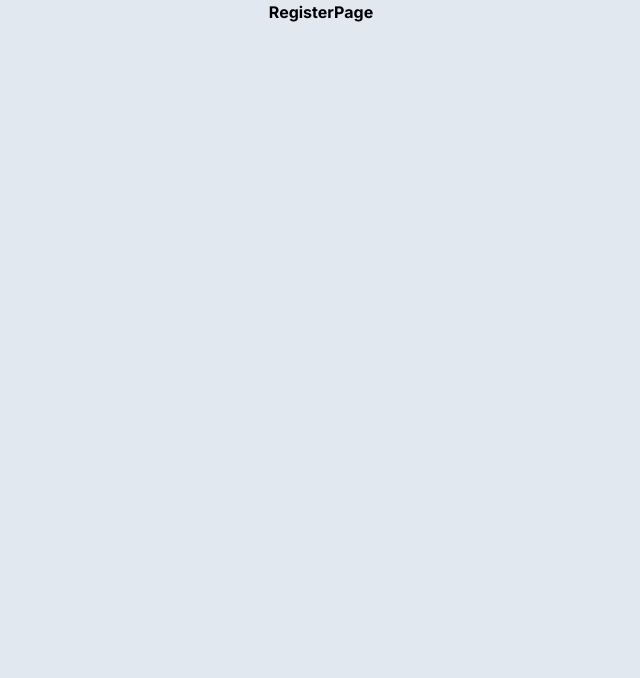
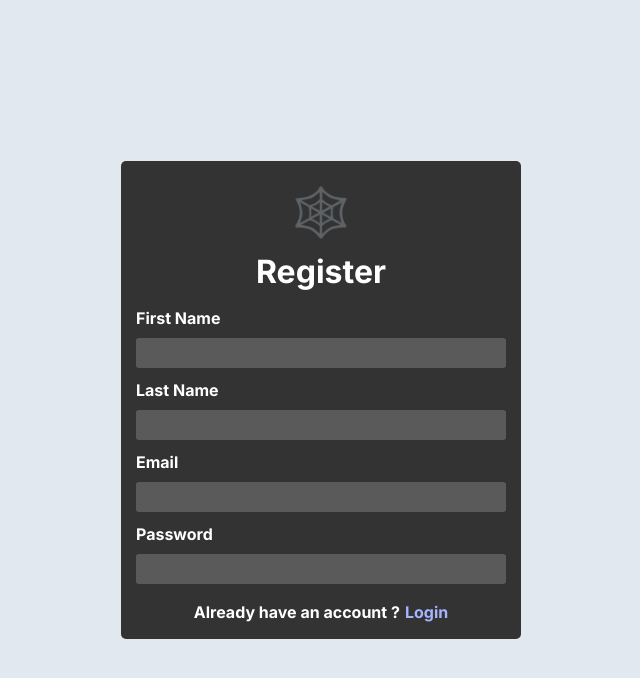
Before and after one commit to branimir1111/social-app, a React (Vite) app in the folder frontend/: page /register in a window 1280 px wide. Shown: the top 678 px of the page, without its empty margins (319-959 px from the left). Built offline with nearby package versions, Linux system fonts and the light colour scheme.

Commit message:
start of register and login pages

```diff
--- a/frontend/src/pages/LoginPage.jsx
+++ b/frontend/src/pages/LoginPage.jsx
@@ -1,4 +1,42 @@
+import { Link } from "react-router-dom";
 const LoginPage = () => {
-  return <div>LoginPage</div>;
+  return (
+    <div className="w-screen h-screen flex justify-center items-center">
+      <div className="w-[400px] bg-[#333333] rounded-[5px] p-[15px] text-white">
+        {/* logo */}
+        <div className="text-[3rem] text-center">
+          <Link to="/">🕸️</Link>
+        </div>
+        {/* title  */}
+        <h1 className="text-[2rem] text-white text-center">Login</h1>
+        <form>
+          {/* single form row */}
+          <div className="mt-[10px] flex flex-col gap-2">
+            <label className="">Email</label>
+            <input
+              type="email"
+              name="email"
+              className="w-full rounded-[3px] p-[3px] bg-[#5a5a5a]"
+            />
+          </div>
+          {/* single form row */}
+          <div className="mt-[10px] flex flex-col gap-2">
+            <label className="">Password</label>
+            <input
+              type="password"
+              name="password"
+              className="w-full rounded-[3px] p-[3px] bg-[#5a5a5a]"
+            />
+          </div>
+        </form>
+        <div className="w-full flex place-content-center mt-4">
+          You don't have an account ?{" "}
+          <Link to="/register" className="pl-[5px] text-indigo-300">
+            Register
+          </Link>
+        </div>
+      </div>
+    </div>
+  );
 };
 export default LoginPage;
--- a/frontend/src/pages/RegisterPage.jsx
+++ b/frontend/src/pages/RegisterPage.jsx
@@ -1,4 +1,60 @@
+import { Link } from "react-router-dom";
 const RegisterPage = () => {
-  return <div>RegisterPage</div>;
+  return (
+    <div className="w-screen h-screen flex justify-center items-center">
+      <div className="w-[400px] bg-[#333333] rounded-[5px] p-[15px] text-white">
+        {/* logo */}
+        <div className="text-[3rem] text-center">
+          <Link to="/">🕸️</Link>
+        </div>
+        {/* title  */}
+        <h1 className="text-[2rem] text-white text-center">Register</h1>
+        {/* single form row */}
+        <form>
+          <div className="mt-[10px] flex flex-col gap-2">
+            <label className="">First Name</label>
+            <input
+              type="text"
+              name="firstName"
+              className="w-full rounded-[3px] p-[3px] bg-[#5a5a5a]"
+            />
+          </div>
+          {/* single form row */}
+          <div className="mt-[10px] flex flex-col gap-2">
+            <label className="">Last Name</label>
+            <input
+              type="text"
+              name="lastName"
+              className="w-full rounded-[3px] p-[3px] bg-[#5a5a5a]"
+            />
+          </div>
+          {/* single form row */}
+          <div className="mt-[10px] flex flex-col gap-2">
+            <label className="">Email</label>
+            <input
+              type="email"
+              name="email"
+              className="w-full rounded-[3px] p-[3px] bg-[#5a5a5a]"
+            />
+          </div>
+          {/* single form row */}
+          <div className="mt-[10px] flex flex-col gap-2">
+            <label className="">Password</label>
+            <input
+              type="password"
+              name="password"
+              className="w-full rounded-[3px] p-[3px] bg-[#5a5a5a]"
+            />
+          </div>
+        </form>
+        <div className="w-full flex place-content-center mt-4">
+          Already have an account ?{" "}
+          <Link to="/login" className="pl-[5px] text-indigo-300">
+            Login
+          </Link>
+        </div>
+      </div>
+    </div>
+  );
 };
 export default RegisterPage;
```
